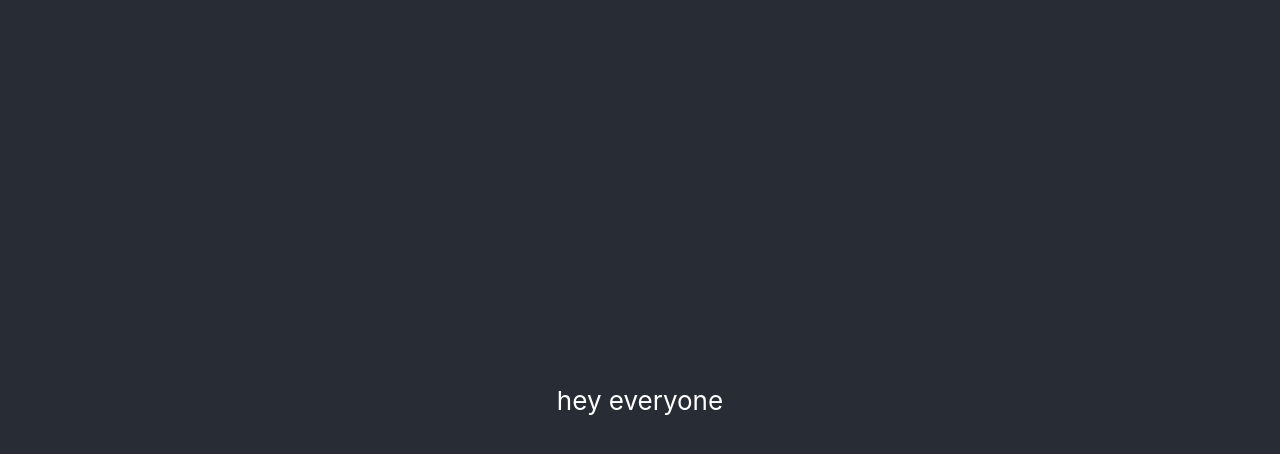
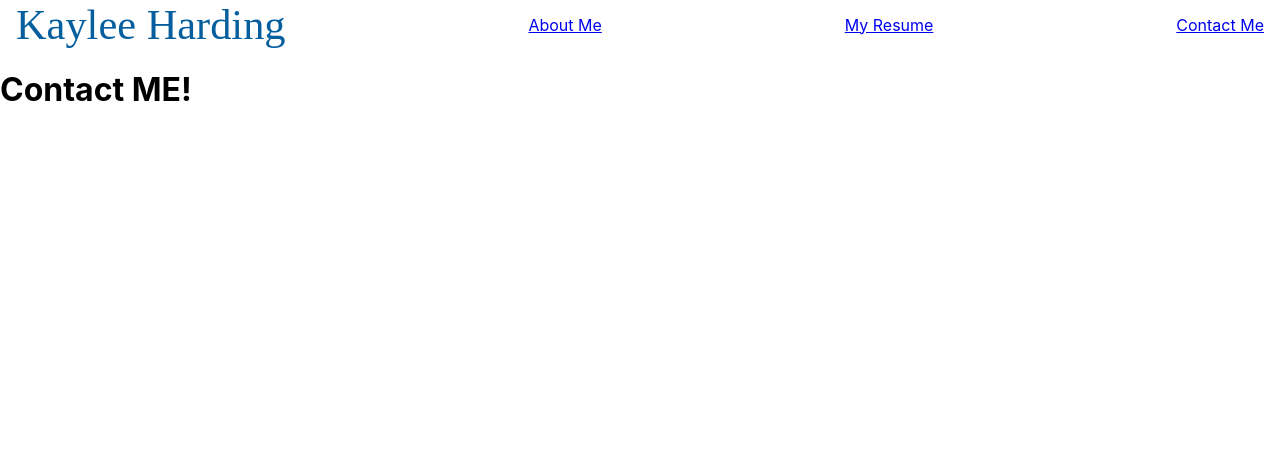
Before and after one commit to Kaylee2319/My-Portfolio, a React (Create React App) app: page /contact in a window 1280 px wide. Shown: the top 454 px of the page. Built offline with nearby package versions, Linux system fonts and the light colour scheme.

Commit message:
added routes

```diff
--- a/package.json
+++ b/package.json
@@ -9,6 +9,7 @@
     "@testing-library/user-event": "^12.1.10",
     "react": "^17.0.1",
     "react-dom": "^17.0.1",
+    "react-router-dom": "^5.2.0",
     "react-scripts": "4.0.1",
     "web-vitals": "^0.2.4"
   },
--- a/src/App.js
+++ b/src/App.js
@@ -1,17 +1,20 @@
-
-import './App.css';
+import React from 'react';
+import { BrowserRouter, Switch, Route } from 'react-router-dom';
+import HomePage from './components/HomePage';
+import About from './components/About';
+import Contact from './components/ContactMe';
+import Resume from './components/Resume';
 
 function App() {
   return (
-    <div className="App">
-      <header className="App-header">
-        <p>
-          hey everyone
-
-        </p>
-
-      </header>
-    </div>
+      <BrowserRouter>
+        <Switch>
+          <Route exact path="/" component={HomePage} />
+          <Route exact path="/about" component={About} />
+          <Route exact path="/contact" component={Contact} />
+          <Route exact path="/Resume" component={Resume} />
+        </Switch>
+      </BrowserRouter>
   );
 }
 
--- /dev/null
+++ b/src/components/About.jsx
@@ -0,0 +1,17 @@
+import React from 'react';
+// import { Link } from 'react-router-dom';
+import NavBar from './NavBar';
+import '../css/About.css';
+const About = () => {
+
+  return (
+    <>
+    <NavBar />
+      <div className="Join">
+        <h1>ABOUT!</h1>
+      </div>
+    </>
+  );
+};
+
+export default About;
--- /dev/null
+++ b/src/components/ContactMe.jsx
@@ -0,0 +1,17 @@
+import React from 'react';
+// import { Link } from 'react-router-dom';
+import NavBar from './NavBar';
+import '../css/ContactMe.css';
+const Contact = () => {
+
+  return (
+    <>
+    <NavBar />
+      <div className="Join">
+        <h1>Contact ME!</h1>
+      </div>
+    </>
+  );
+};
+
+export default Contact;
--- /dev/null
+++ b/src/components/HomePage.jsx
@@ -0,0 +1,18 @@
+import React from 'react';
+// import { Link } from 'react-router-dom';
+import NavBar from './NavBar';
+import '../css/HomePage.css';
+
+const HomePage = () => {
+
+  return (
+    <>
+    <NavBar />
+      <div className="Join">
+        <h1>Homepage!</h1>
+      </div>
+    </>
+  );
+};
+
+export default HomePage;
--- /dev/null
+++ b/src/components/NavBar.jsx
@@ -0,0 +1,29 @@
+import React from 'react';
+import { Link } from 'react-router-dom';
+import '../css/NavBar.css';
+
+const NavBar = () => {
+
+
+  return (
+    <>
+      <div className="navbar">
+      <Link to="/" className="name">
+          Kaylee Harding
+        </Link>
+        <Link to="/about" className="menu">
+          About Me
+        </Link>
+        <Link to="/resume" className="menu">
+          My Resume
+        </Link>
+        <Link to="/contact" className="profile">
+          Contact Me
+        </Link>
+
+      </div>
+    </>
+  );
+};
+
+export default NavBar;
--- /dev/null
+++ b/src/components/Resume.jsx
@@ -0,0 +1,17 @@
+import React from 'react';
+// import { Link } from 'react-router-dom';
+import NavBar from './NavBar';
+import '../css/Resume.css';
+const Resume = () => {
+
+  return (
+    <>
+    <NavBar />
+      <div className="Join">
+        <h1>Resume!</h1>
+      </div>
+    </>
+  );
+};
+
+export default Resume;
--- /dev/null
+++ b/src/css/NavBar.css
@@ -0,0 +1,20 @@
+
+.navbar {
+    display: flex;
+    align-items: center;
+    justify-content: space-between;
+    margin-left: 1rem;
+    margin-right: 1rem;
+    margin-bottom: 1rem;
+  }
+
+  .name {
+    font-family: 'Unica One', cursive;
+    font-size: 2.65rem;
+    color: rgba(5, 95, 158, 1);
+    text-decoration: none;
+  }
+  .profile {
+    border: none;
+    background-color: white;
+  }
```
Also changed, not shown: src/css/About.css (added), src/css/ContactMe.css (added), src/css/HomePage.css (added), src/css/Resume.css (added), 2 other files (tests, documents, lock files or other folders).
